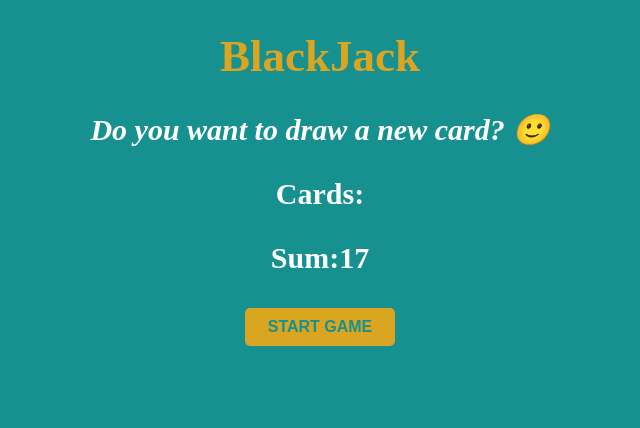
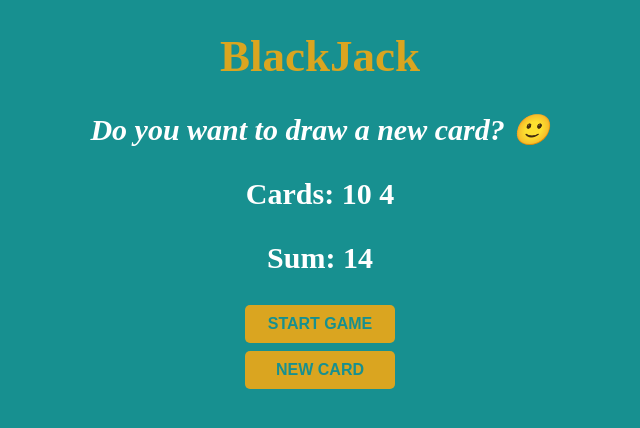
Before and after one commit to faithadewuyi/Javascript-Projects, a plain HTML site: page Black Jack App/index.html in a window 1280 px wide. Both pictures are taken after a click on the button "START GAME". Shown: the whole page, without its empty margins (320-960 px from the left). Drawn offline with Linux system fonts and the light colour scheme.

Commit message:
fix: the broken start game button fixed

```diff
--- a/Black Jack App/index.html
+++ b/Black Jack App/index.html
@@ -9,10 +9,10 @@
 <body>
   <h1>BlackJack</h1>
   <p id="message-el">Want to play around?</p>
-  <p id="card-el">Cards:</p>
+  <p id="cards-el">Cards:</p>
   <p id="sum-el">Sum:</p>
   <button onclick="startGame()">START GAME</button>
-
+  <button onclick="newCard()">NEW CARD</button>
 <script src="script.js" ></script>
 </body>
 </html>
--- a/Black Jack App/script.js
+++ b/Black Jack App/script.js
@@ -1,16 +1,44 @@
-let firstCard = 10;
-let secondCard = 7;
-
-let sum = firstCard + secondCard;
-
+let cards = []
+let sum = 0
 let hasBlackJack = false;
-
 let outOfGame = true;
 let message = "";
 let messageEl = document.getElementById("message-el");
-let sumEl = document.querySelector("#sum-el");
+let sumEl = document.getElementById("sum-el");
+let cardEl = document.getElementById("cards-el");
+
+function getRandomCard(){
+  let randomNumber = Math.floor(Math.random () * 13) + 1
+  if (randomNumber > 10){
+    return 10
+  }
+  else if (randomNumber === 1)
+  {
+    return 11
+  }
+  else {
+    return randomNumber
+  }
+}
 function startGame(){
-  sumEl.textContent = "Sum:" + sum
+  outOfGame = true
+  let firstCard = getRandomCard()
+  let secondCard = getRandomCard()
+  cards = [firstCard, secondCard]
+  sum = firstCard + secondCard;
+
+  runGame()
+}
+function runGame(){
+  cardEl.textContent = "Cards: "
+
+  for(let i = 0; i < cards.length; i++)
+  {
+    cardEl.textContent += cards[i] + " "
+  }
+
+  sumEl.textContent = "Sum: " + sum
+
   if ( sum <= 20){
     message= "Do you want to draw a new card? 🙂"
 
@@ -28,5 +56,28 @@ function startGame(){
   }
 
   messageEl.textContent = message
-  console.log(message)
+
 }
+
+
+function newCard(){
+  let card =  getRandomCard()
+  sum+= card
+
+  cards.push(card)
+  console.log(cards)
+  runGame()
+}
+
+// let faith =[3, 5, 8]
+//  for (let i= 0; i<cards.length; i++){
+//   console.log(faith[i])
+//  }
+
+//  let sentence = ["Hello", "my", "name", "is", "faith"]
+
+//  let greetingEl = document.getElementById("greeting-el")
+
+//  for(let i =0; i < sentence.length; i++){
+//   greetingEl.textcontent += sentence[i]
+//  }
--- a/Black Jack App/styles.css
+++ b/Black Jack App/styles.css
@@ -1,7 +1,7 @@
 body{
   background-color: rgb(23, 144, 144);
   text-align: center;
-  max-width: 1300px;
+  /* max-width: 1300px; */
   color: #fff;
   font-weight: 600;
   font-size: 30px;
@@ -17,7 +17,6 @@ h1{
 }
 
 button{
-/* color: #016f32; */
 color: rgb(23, 144, 144);
 width: 150px;
 font-weight: bolder;
@@ -26,4 +25,15 @@ border: none;
 padding: 10px;
 border-radius: 5px;
 font-size: 16px;
+margin-bottom: 8px;
+display: block;
+margin-left: auto;
+margin-right: auto;
+cursor: pointer;
+
 }
+
+button:hover{
+  background-color: aqua;
+  color:goldenrod;
+}
```
